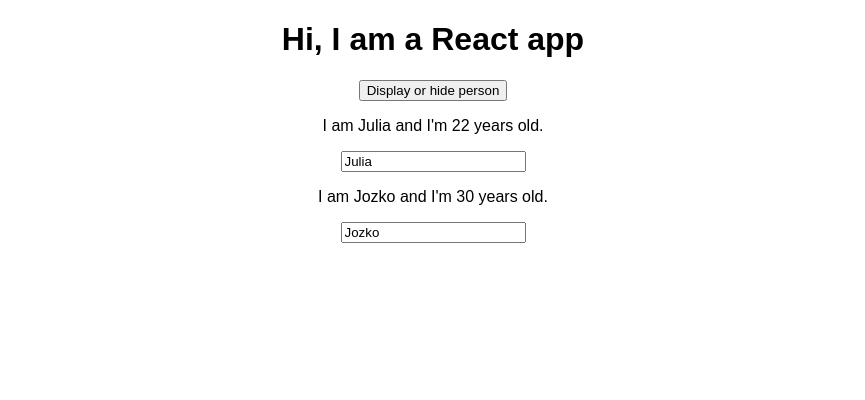
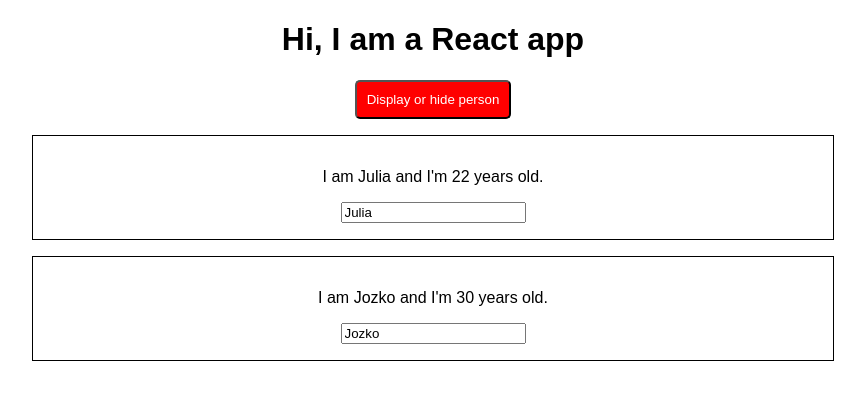
Before and after one commit to jvor97/React-course, a React (Create React App) app: page / in a window 1280 px wide. Both pictures are taken after a click on the button "Display or hide person". Shown: the top 400 px of the page, without its empty margins (207-1072 px from the left). Built offline with nearby package versions, Linux system fonts and the light colour scheme.

Commit message:
button style DINAMIC

```diff
--- a/src/App.js
+++ b/src/App.js
@@ -83,6 +83,13 @@
 
   render() {
 
+    const buttonStyle = {
+      padding: '10px',
+      backgroundColor: 'green',
+      color: 'white',
+      borderRadius: '5px'
+    }
+
     let person = null;
     if (this.state.displayPerson) {
      person = (
@@ -91,15 +98,15 @@
          return <Person name={person.name} age={person.age} click={this.removePersonHandler.bind(this,index)} key={person.id} change={this.nameChangeHandler.bind(this,person.id)}/>
         })}
         </div>
-
      )
+     buttonStyle.backgroundColor = 'red';
     }
 
     return (
       <div className="App">
       <h1>Hi, I am a React app </h1>
       {/* <button onClick={this.switchNameHandler.bind(this,'Juliana')}>Change text</button> */}
-      <button onClick={this.togglePersonHandler}>Display or hide person</button>
+      <button onClick={this.togglePersonHandler} style={buttonStyle}>Display or hide person</button>
       {/* <Person name="Julia" age="22"/>
       <Person name="Jozko" age="30">My hobby is: gaming</Person> */}
     {person}
--- a/src/Person/Person.js
+++ b/src/Person/Person.js
@@ -2,8 +2,19 @@
 import { setPriority } from 'os';
 
 const person = (props) => {
+
+    const style = {
+
+        width: '60%',
+        padding: '16px',
+        textAlign: 'center',
+        margin: '16px',
+        marginLeft: 'auto',
+        marginRight: 'auto',
+        border: '1px solid black'
+    }
     return(
-    <div>
+    <div style={style}>
     <p onClick={props.click}>I am {props.name} and I'm {props.age} years old.</p>
     <p>{props.children}</p>
     <input onChange={props.change} value={props.name}></input>
```
